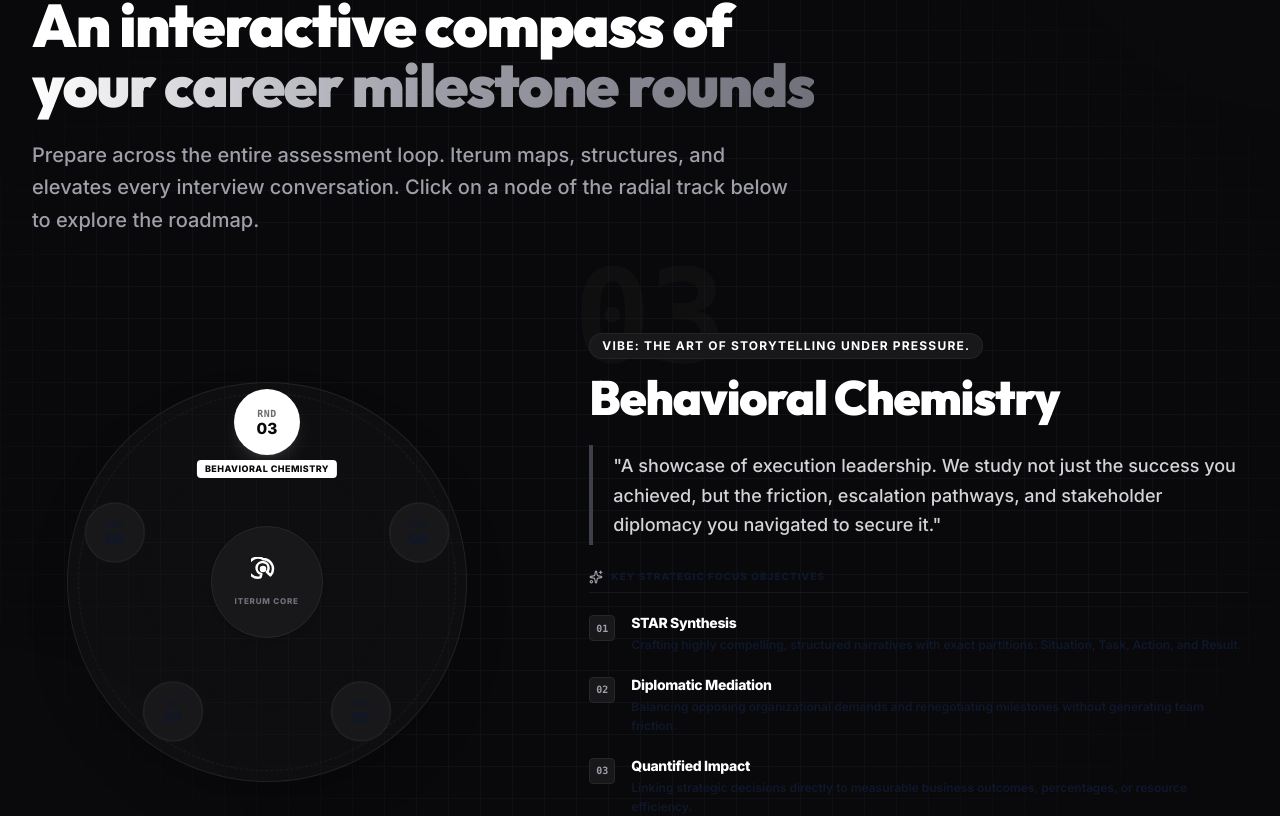
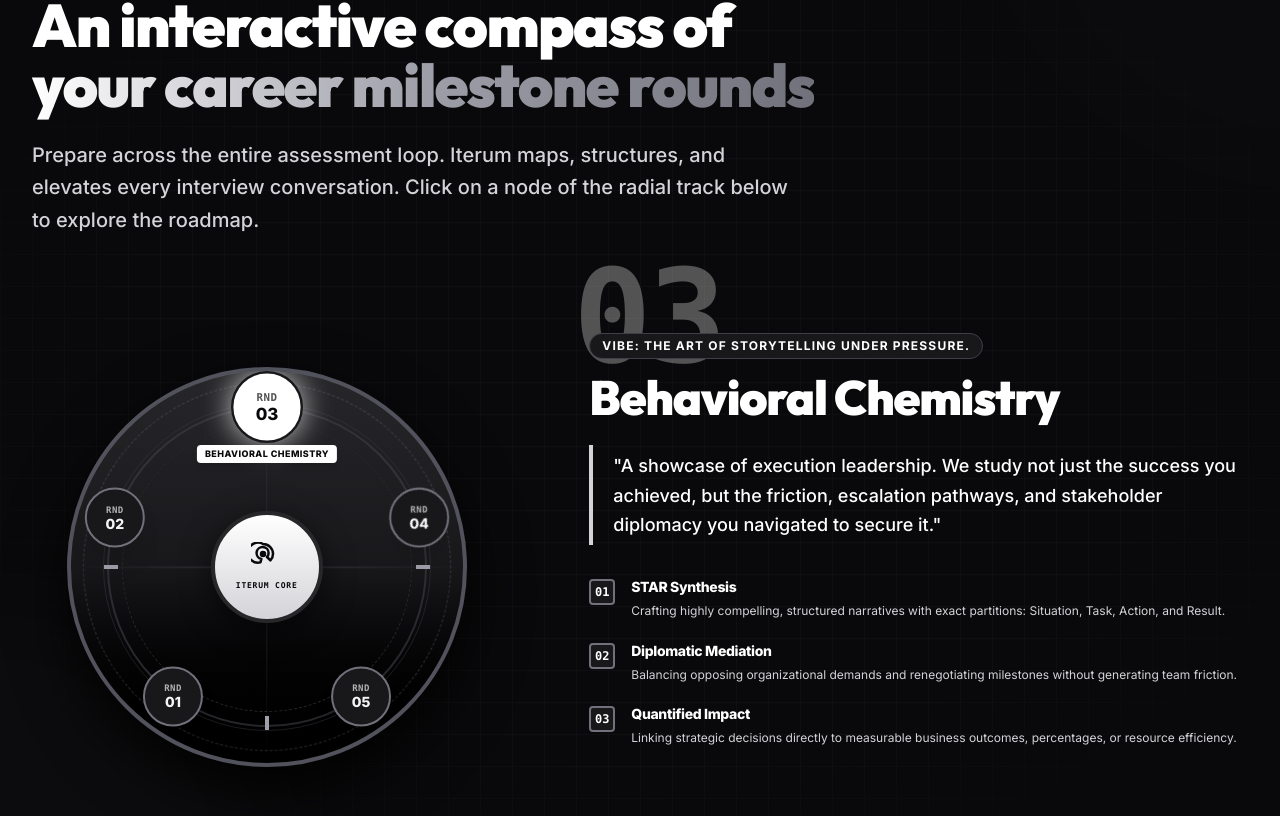
Before and after one commit to pickachuuu/Iterum, a React (Vite) app: page / in a window 1280 px wide. Shown: the part 2204-3020 px from the top of the page. Built offline with nearby package versions, Linux system fonts and the light colour scheme.

Commit message:
style: improve interview carousel contrast

```diff
--- a/src/components/InterviewCarousel.jsx
+++ b/src/components/InterviewCarousel.jsx
@@ -1,7 +1,6 @@
 import { useState } from 'react'
 import {
   Compass,
-  Sparkles,
   Activity,
   Layers,
   Shield,
@@ -21,7 +20,7 @@
       soulQuote: 'The gateway of alignment. It is where your career trajectory collides with the organization\'s immediate operational velocity and compensation benchmarks.',
       icon: BookOpen,
       colorClass: 'from-zinc-800 to-zinc-950',
-      glowColor: 'rgba(255, 255, 255, 0.05)',
+      glowColor: 'rgba(255, 255, 255, 0.08)',
       highlights: [
         {
           title: 'Trajectory Calibration',
@@ -44,7 +43,7 @@
       soulQuote: 'A deep-dive into your tactical engine. This is where your capacity to diagnose workflow bottlenecks, prioritize resources, and deploy operational frameworks is verified.',
       icon: Layers,
       colorClass: 'from-zinc-700 to-zinc-900',
-      glowColor: 'rgba(255, 255, 255, 0.05)',
+      glowColor: 'rgba(255, 255, 255, 0.08)',
       highlights: [
         {
           title: 'Diagnostic Foresight',
@@ -67,7 +66,7 @@
       soulQuote: 'A showcase of execution leadership. We study not just the success you achieved, but the friction, escalation pathways, and stakeholder diplomacy you navigated to secure it.',
       icon: Activity,
       colorClass: 'from-slate-800 to-slate-950',
-      glowColor: 'rgba(255, 255, 255, 0.05)',
+      glowColor: 'rgba(255, 255, 255, 0.08)',
       highlights: [
         {
           title: 'STAR Synthesis',
@@ -90,7 +89,7 @@
       soulQuote: 'Evaluating active synergy. This is where we measure your capacity to absorb critical perspectives, align cross-functional dependencies, and champion workplace integrity.',
       icon: HeartHandshake,
       colorClass: 'from-neutral-700 to-neutral-900',
-      glowColor: 'rgba(255, 255, 255, 0.05)',
+      glowColor: 'rgba(255, 255, 255, 0.08)',
       highlights: [
         {
           title: 'Active Assimilation',
@@ -113,7 +112,7 @@
       soulQuote: 'The final strategic alignment. You sit with organizational leadership to map your immediate onboarding trajectory directly against the multi-year business roadmap.',
       icon: Shield,
       colorClass: 'from-slate-700 to-zinc-900',
-      glowColor: 'rgba(255, 255, 255, 0.05)',
+      glowColor: 'rgba(255, 255, 255, 0.08)',
       highlights: [
         {
           title: 'Roadmap Architecture',
@@ -165,29 +164,29 @@
       {/* Decorative ambient background visual washes */}
       <div className="absolute inset-0 pointer-events-none overflow-hidden select-none">
         <div
-          className="absolute -top-1/4 -right-1/4 w-[600px] h-[600px] rounded-full blur-3xl opacity-10 transition-all duration-1000"
+          className="absolute -top-1/4 -right-1/4 w-[600px] h-[600px] rounded-full blur-3xl opacity-15 transition-all duration-1000"
           style={{ backgroundColor: activeRound.glowColor }}
         />
         <div
-          className="absolute -bottom-1/4 -left-1/4 w-[600px] h-[600px] rounded-full blur-3xl opacity-15 transition-all duration-1000"
+          className="absolute -bottom-1/4 -left-1/4 w-[600px] h-[600px] rounded-full blur-3xl opacity-20 transition-all duration-1000"
           style={{ backgroundColor: activeRound.glowColor }}
         />
         {/* Subtle dark grid layout */}
-        <div className="absolute inset-0 bg-[linear-gradient(to_right,#1f2937_1px,transparent_1px),linear-gradient(to_bottom,#1f2937_1px,transparent_1px)] bg-[size:32px_32px] opacity-25 [mask-image:radial-gradient(ellipse_60%_50%_at_50%_50%,#000_70%,transparent_100%)]" />
+        <div className="absolute inset-0 bg-[linear-gradient(to_right,#27272a_1px,transparent_1px),linear-gradient(to_bottom,#27272a_1px,transparent_1px)] bg-[size:32px_32px] opacity-20 [mask-image:radial-gradient(ellipse_60%_50%_at_50%_50%,#000_70%,transparent_100%)]" />
       </div>
 
       <div className="relative mx-auto max-w-7xl px-4 sm:px-6 lg:px-8 z-10">
 
         {/* Editorial Section Header */}
         <div className="max-w-4xl mb-20 text-left">
-          <span className="inline-flex items-center gap-2 text-xs font-extrabold text-white bg-zinc-900 border border-zinc-800 px-3 py-1 rounded-full uppercase tracking-widest">
+          <span className="inline-flex items-center gap-2 text-xs font-extrabold text-white bg-zinc-800 border border-zinc-700 px-3 py-1 rounded-full uppercase tracking-widest">
             <Compass className="h-4.5 w-4.5 text-zinc-300 animate-spin" style={{ animationDuration: '6s' }} /> Segmented Practice Pathways
           </span>
           <h2 className="font-display text-4xl sm:text-6xl font-black text-white tracking-tight mt-4 leading-none">
             An interactive compass of <br />
             <span className="bg-gradient-to-r from-white via-zinc-400 to-zinc-500 bg-clip-text text-transparent">your career milestone rounds</span>
           </h2>
-          <p className="mt-6 text-lg sm:text-xl text-zinc-400 leading-relaxed font-sans font-medium max-w-3xl">
+          <p className="mt-6 text-lg sm:text-xl text-zinc-300 leading-relaxed font-sans font-medium max-w-3xl">
             Prepare across the entire assessment loop. Iterum maps, structures, and elevates every interview conversation. Click on a node of the radial track below to explore the roadmap.
           </p>
         </div>
@@ -195,7 +194,7 @@
         {/* Artistic Radial Presentation Grid */}
         <div className="grid grid-cols-1 lg:grid-cols-12 gap-16 items-center">
 
-          {/* Left Column: The Astrolabe / Orbit Compass Dial (5 cols) */}
+          {/* Left Column: High-Contrast Orbit Compass Dial (5 cols) */}
           <div className="lg:col-span-5 flex items-center justify-center relative py-8">
 
             {/* Ambient Background Aura behind Compass */}
@@ -204,11 +203,27 @@
               style={{ background: `radial-gradient(circle, ${activeRound.glowColor} 0%, transparent 70%)` }}
             />
 
-            {/* Giant Radial Compass Outer Frame */}
-            <div className="relative w-[340px] h-[340px] md:w-[400px] md:h-[400px] rounded-full border border-zinc-800/80 bg-zinc-900/40 shadow-2xl flex items-center justify-center overflow-hidden">
+            {/* Giant Radial Compass Outer Frame - Overhauled to Premium Metallic Obsidian Dial */}
+            <div className="relative w-[340px] h-[340px] md:w-[400px] md:h-[400px] rounded-full border-4 border-zinc-600 bg-gradient-to-b from-zinc-800 via-zinc-900 to-black shadow-[0_25px_60px_rgba(0,0,0,0.85)] flex items-center justify-center overflow-hidden">
 
-              {/* Decorative slow-spinning dashed background ring */}
-              <div className="absolute inset-2.5 rounded-full border border-dashed border-zinc-800 animate-slow-spin pointer-events-none opacity-60" />
+              {/* Fine Blueprint-Style Crosshairs for a detailed mechanical look */}
+              <div className="absolute top-0 bottom-0 left-1/2 -translate-x-1/2 w-[1.5px] bg-gradient-to-b from-transparent via-zinc-700/60 to-transparent pointer-events-none" />
+              <div className="absolute left-0 right-0 top-1/2 -translate-y-1/2 h-[1.5px] bg-gradient-to-r from-transparent via-zinc-700/60 to-transparent pointer-events-none" />
+
+              {/* Physical Circle Track line on which nodes rotate */}
+              <div className="absolute w-[calc(2*var(--radius))] h-[calc(2*var(--radius))] rounded-full border-2 border-zinc-700/60 pointer-events-none" />
+              <div className="absolute w-[calc(2*var(--radius)-30px)] h-[calc(2*var(--radius)-30px)] rounded-full border border-dashed border-zinc-800 pointer-events-none" />
+
+              {/* Rotating Dashed outer Ring - High-Contrast zinc-500 */}
+              <div className="absolute inset-3 rounded-full border border-dashed border-zinc-500/40 animate-slow-spin pointer-events-none" />
+
+              {/* Rotating Ring with delicate geometric ticks - Bright & Crisp */}
+              <div className="absolute inset-8 rounded-full border border-zinc-700/45 pointer-events-none">
+                <div className="absolute top-0 left-1/2 -translate-x-1/2 w-1 h-3.5 bg-zinc-400" />
+                <div className="absolute bottom-0 left-1/2 -translate-x-1/2 w-1 h-3.5 bg-zinc-400" />
+                <div className="absolute left-0 top-1/2 -translate-y-1/2 w-3.5 h-1 bg-zinc-400" />
+                <div className="absolute right-0 top-1/2 -translate-y-1/2 w-3.5 h-1 bg-zinc-400" />
+              </div>
 
               {/* Rotating Node Tracker Wrapper */}
               <div
@@ -244,27 +259,27 @@
                         {/* Active glowing ring pulses */}
                         {isActive && (
                           <div
-                            className="absolute -inset-2 rounded-full blur-md opacity-70 animate-ping transition-all"
+                            className="absolute -inset-3.5 rounded-full blur-md opacity-85 animate-ping transition-all"
                             style={{
-                              background: `radial-gradient(circle, rgba(255,255,255,0.1) 0%, transparent 70%)`
+                              background: `radial-gradient(circle, rgba(255,255,255,0.25) 0%, transparent 70%)`
                             }}
                           />
                         )}
 
-                        {/* Beautiful high-end segment button */}
-                        <div className={`h-13 w-13 md:h-15 md:w-15 rounded-full flex flex-col items-center justify-center border font-sans font-bold transition-all duration-300 ${
+                        {/* High-Contrast segment button node (Solid gray active/inactive steel nodes!) */}
+                        <div className={`h-13 w-13 md:h-15 md:w-15 rounded-full flex flex-col items-center justify-center border-2 font-sans font-bold transition-all duration-300 ${
                           isActive
-                            ? 'bg-white text-zinc-950 shadow-lg shadow-white/10 scale-110 border-transparent'
-                            : 'bg-zinc-900 border-zinc-800 text-zinc-450 hover:border-zinc-600 hover:text-white shadow-sm hover:scale-105'
+                            ? 'bg-white text-zinc-950 shadow-[0_0_25px_rgba(255,255,255,0.75)] scale-120 border-zinc-900'
+                            : 'bg-zinc-900 border-zinc-500 text-zinc-100 hover:border-white hover:bg-zinc-800 hover:text-white shadow-xl'
                         }`}>
-                          <span className="text-[9px] uppercase font-mono tracking-wider opacity-60 leading-none">RND</span>
+                          <span className="text-[9px] uppercase font-mono tracking-wider opacity-70 leading-none">RND</span>
                           <span className="text-xs md:text-sm font-black mt-0.5 leading-none">{round.num}</span>
                         </div>
 
                         {/* Hover tooltips */}
-                        <span className={`absolute top-15 md:top-17 left-1/2 -translate-x-1/2 whitespace-nowrap text-[9px] font-extrabold uppercase tracking-wider px-2 py-0.5 bg-white text-zinc-950 rounded shadow-xs transition-all duration-300 pointer-events-none ${
+                        <span className={`absolute top-15 md:top-17 left-1/2 -translate-x-1/2 whitespace-nowrap text-[9px] font-extrabold uppercase tracking-wider px-2 py-0.5 bg-white text-zinc-950 rounded shadow-md transition-all duration-300 pointer-events-none ${
                           isActive
-                            ? 'opacity-100 translate-y-0 scale-100'
+                            ? 'opacity-100 translate-y-0 scale-100 font-black'
                             : 'opacity-0 -translate-y-1 scale-90 group-hover:opacity-100 group-hover:translate-y-0 group-hover:scale-100'
                         }`}>
                           {round.title}
@@ -275,16 +290,16 @@
                 })}
               </div>
 
-              {/* Central Fixed Branding Emblem */}
-              <div className="relative h-24 w-24 md:h-28 md:w-28 rounded-full bg-zinc-900 border border-zinc-800 shadow-md flex flex-col items-center justify-center z-10 select-none">
-                <div className="h-8 w-8 text-white"><LogoSvg /></div>
-                <span className="text-[8px] font-black text-zinc-500 uppercase tracking-widest mt-1.5">ITERUM CORE</span>
+              {/* Central Fixed Branding Emblem - Overhauled to Stark Contrast Silver/Chalk luxury cap */}
+              <div className="relative h-24 w-24 md:h-28 md:w-28 rounded-full bg-gradient-to-b from-white via-zinc-150 to-zinc-300 border-4 border-zinc-800 shadow-[0_8px_30px_rgba(0,0,0,0.6)] flex flex-col items-center justify-center z-10 select-none">
+                <div className="h-8 w-8 text-zinc-950"><LogoSvg /></div>
+                <span className="text-[8px] font-black text-zinc-950 uppercase tracking-widest mt-1.5 font-mono">ITERUM CORE</span>
               </div>
 
             </div>
           </div>
 
-          {/* Right Column: Premium Executive Editorial Spread (7 cols) */}
+          {/* Right Column: High-Contrast Premium Executive Editorial Spread (7 cols) */}
           <div className="lg:col-span-7 lg:pl-6">
             <div className="grid grid-cols-1 grid-rows-1 w-full">
 
@@ -301,14 +316,14 @@
                     }`}
                   >
                     <div className="space-y-6">
-                      {/* Big Editorial Header */}
+                      {/* Big Editorial Header - High-Contrast Display watermark */}
                       <div className="relative">
-                        <span className="absolute -top-16 -left-4 text-[100px] sm:text-[130px] font-black text-zinc-800/20 select-none pointer-events-none font-mono leading-none tracking-tight">
+                        <span className="absolute -top-16 -left-4 text-[100px] sm:text-[130px] font-black select-none pointer-events-none font-mono leading-none tracking-tight" style={{ color: 'rgba(255, 255, 255, 0.3)' }}>
                           {round.num}
                         </span>
 
                         <div className="relative pt-4 space-y-2">
-                          <span className="inline-block text-xs font-bold text-white bg-zinc-900 border border-zinc-800/80 px-3 py-1 rounded-full uppercase tracking-widest">
+                          <span className="vibe-badge inline-block text-xs font-bold text-white bg-zinc-900 border border-zinc-700 px-3 py-1 rounded-full uppercase tracking-widest">
                             VIBE: {round.vibe}
                           </span>
 
@@ -318,30 +333,29 @@
                         </div>
                       </div>
 
-                      {/* Literary Soul Quote */}
-                      <blockquote className="border-l-4 border-zinc-700 pl-5 py-1.5">
-                        <p className="text-base sm:text-lg text-zinc-300 font-sans font-medium italic leading-relaxed">
+                      {/* Literary Soul Quote - Bright White Contrast with explicit styles */}
+                      <blockquote className="border-l-4 border-zinc-300 pl-5 py-1.5">
+                        <p className="text-base sm:text-lg font-sans font-medium italic leading-relaxed text-white" style={{ color: '#ffffff' }}>
                           "{round.soulQuote}"
                         </p>
                       </blockquote>
 
-                      {/* Key strategic focus points */}
-                      <div className="space-y-5">
-                        <h4 className="text-[10px] font-black text-zinc-550 uppercase tracking-widest flex items-center gap-2 border-b border-zinc-900 pb-2">
-                          <Sparkles className="h-3.5 w-3.5 text-zinc-400" /> Key Strategic Focus Objectives
-                        </h4>
+                      {/* Key strategic focus points - Highly Readable White & Silver typography with robust fallback colors */}
+                      <div className="space-y-5 pt-2">
 
                         <div className="grid grid-cols-1 gap-5">
                           {round.highlights.map((h, i) => (
                             <div key={i} className="group flex items-start gap-4">
-                              <span className="h-6.5 w-6.5 rounded bg-zinc-900 border border-zinc-800 text-zinc-400 text-[10px] font-mono font-bold flex items-center justify-center flex-shrink-0 mt-0.5 transition-colors group-hover:bg-white group-hover:text-zinc-950 group-hover:border-white">
+                              {/* High contrast bullet indexes */}
+                              <span className="number-bullet h-6.5 w-6.5 rounded bg-zinc-900 border-2 border-zinc-500 text-white font-mono font-black text-xs flex items-center justify-center flex-shrink-0 mt-0.5 transition-colors group-hover:bg-white group-hover:text-zinc-950 group-hover:border-white">
                                 0{i + 1}
                               </span>
-                              <div className="space-y-0.5">
-                                <p className="font-sans font-extrabold text-sm text-white tracking-tight group-hover:text-zinc-300 transition-colors">
+                              <div className="space-y-1">
+                                <p className="font-sans font-extrabold text-sm tracking-tight transition-colors group-hover:text-zinc-200" style={{ color: '#ffffff' }}>
                                   {h.title}
                                 </p>
-                                <p className="text-xs text-zinc-450 leading-relaxed font-sans font-semibold">
+                                {/* CRITICAL: Applied explicit style overrides to ensure slate-chalk text-zinc-300 renders beautifully under all browser contexts */}
+                                <p className="text-xs leading-relaxed font-sans font-normal" style={{ color: '#d4d4d8' }}>
                                   {h.desc}
                                 </p>
                               </div>
```
